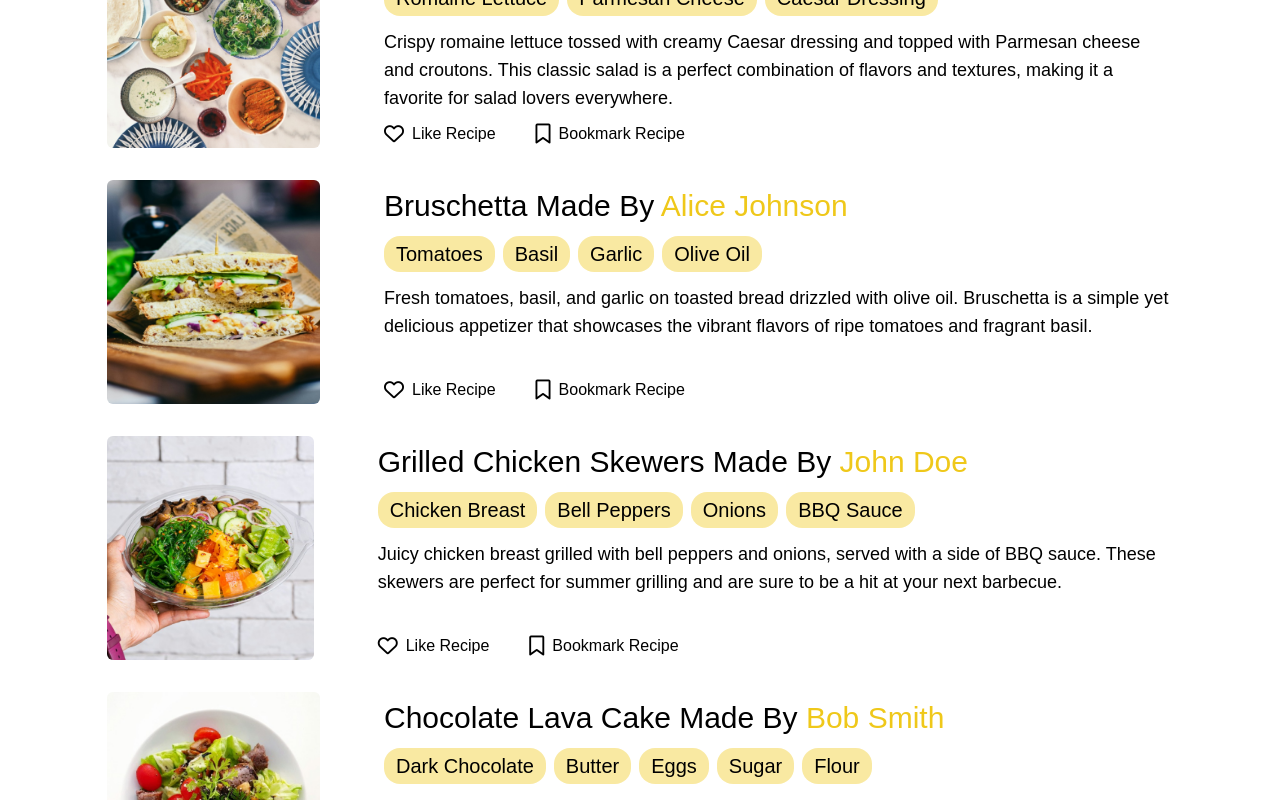
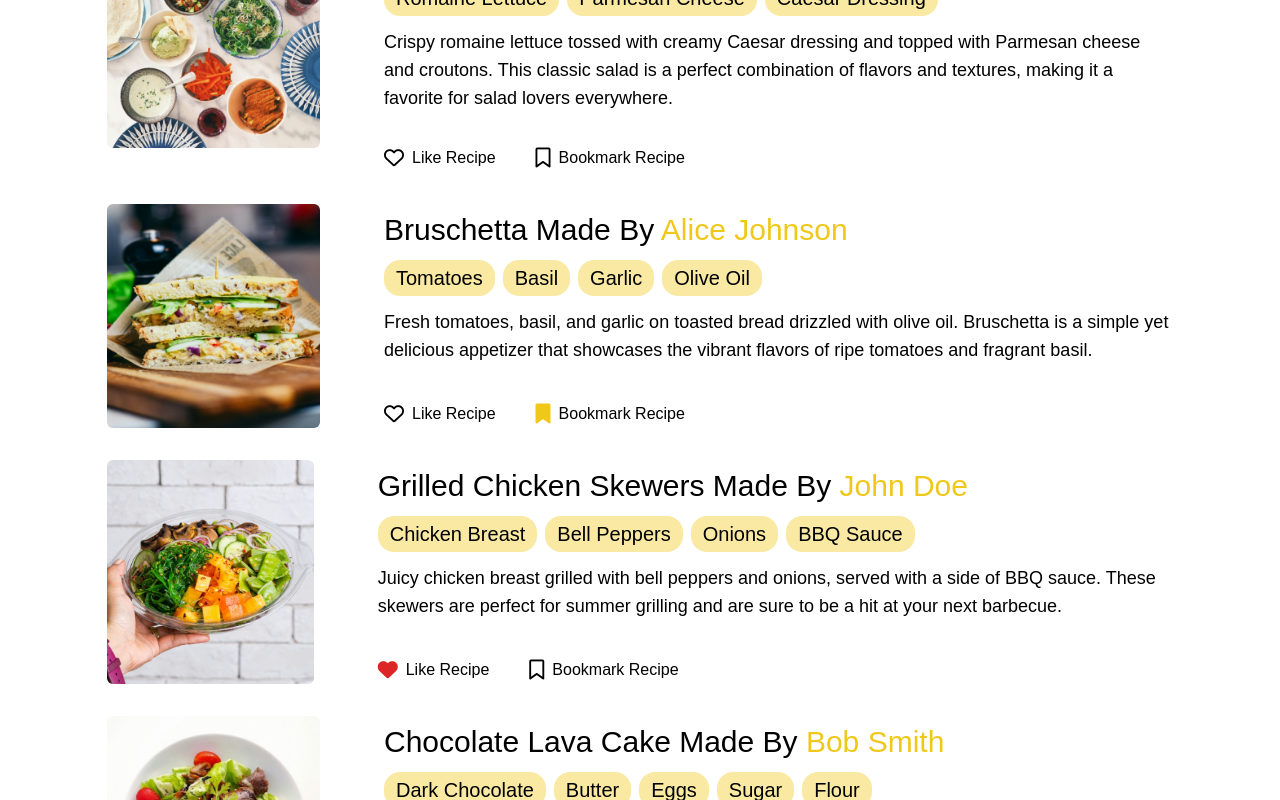
Before and after one commit to MatiSanti7/RecipeApp, a React (Vite) app: page /search-menu in a window 1280 px wide. Shown: the part 480-1280 px from the top of the page. Built offline with nearby package versions, Linux system fonts and the light colour scheme.

Commit message:
Fixed icons Styles

```diff
--- a/src/components/SearchMenu.jsx
+++ b/src/components/SearchMenu.jsx
@@ -4,7 +4,7 @@ import Footer from "./Footer";
 import recipesData from "../assets/data/recipes.json";
 import users from "../assets/data/users.json";
 
-const recipesPerPage = 7;
+const recipesPerPage = 4;
 const SearchMenu = () => {
   const [currentPage, setCurrentPage] = useState(1);
   const [searchTerm, setSearchTerm] = useState(() => {
@@ -123,17 +123,22 @@ const SearchMenu = () => {
                     </ul>
                     <p className="text-lg">{recipe.description}</p>
                   </div>
-                  <div className="flex gap-10">
+                  <div className="flex gap-10 mt-8">
                     <div className="flex items-center gap-2 text-xl">
                       <i
-                        className="cursor-pointer fa fa-heart-o hover:text-red-600"
-                        aria-hidden="true"
+                        className={`cursor-pointer fa-heart ${
+                          recipe.liked ? "fa-solid text-red-600" : "fa-regular"
+                        }`}
                       ></i>
                       <small>Like Recipe</small>
                     </div>
                     <div className="flex items-center gap-2 text-xl">
                       <i
-                        className="fa fa-bookmark-o hover:text-[#EFC81A] cursor-pointer"
+                        className={`fa fa-bookmark ${
+                          recipe.bookmarked
+                            ? "fa-solid text-[#EFC81A]"
+                            : "fa-regular"
+                        }  cursor-pointer`}
                         aria-hidden="true"
                       ></i>
                       <small>Bookmark Recipe</small>
```
